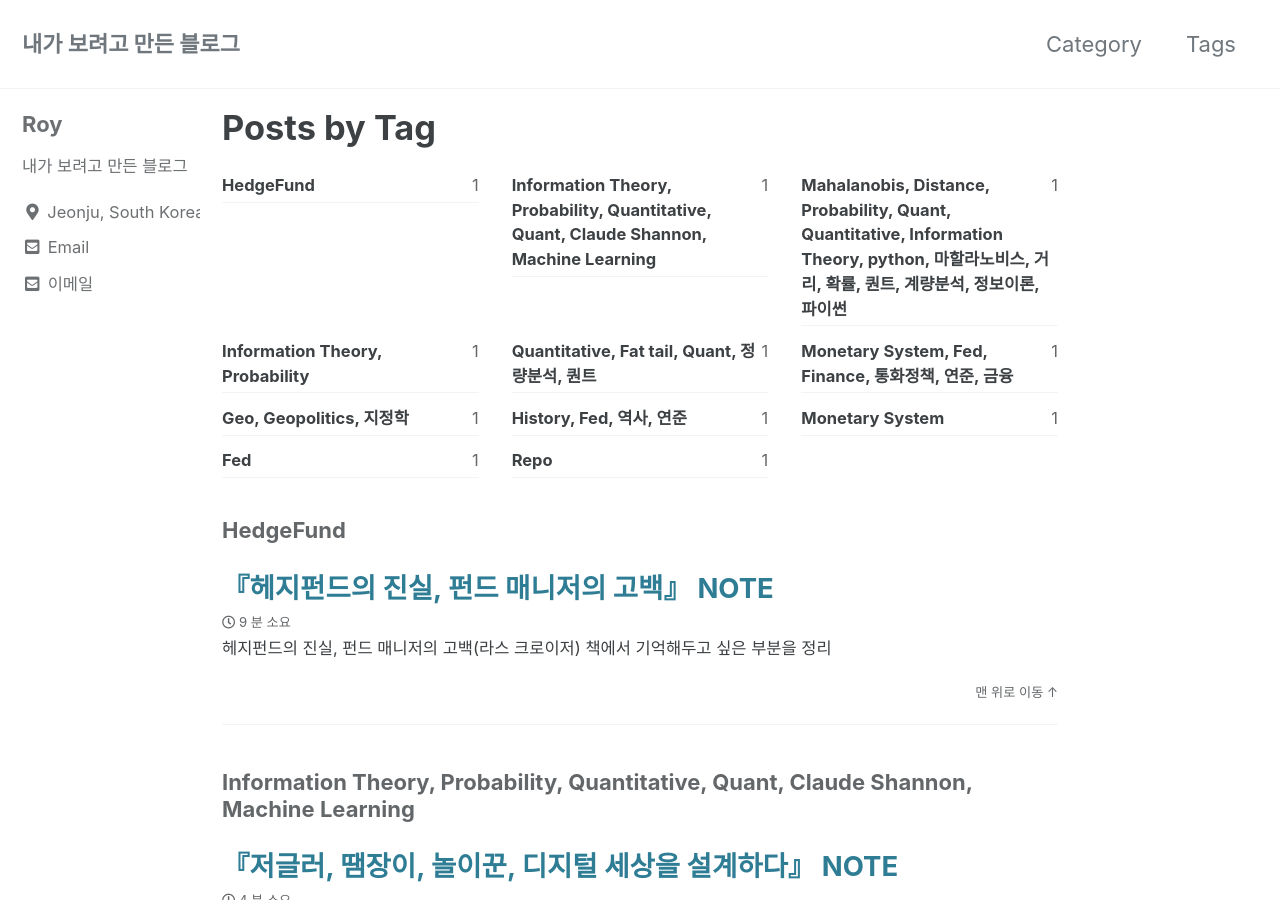
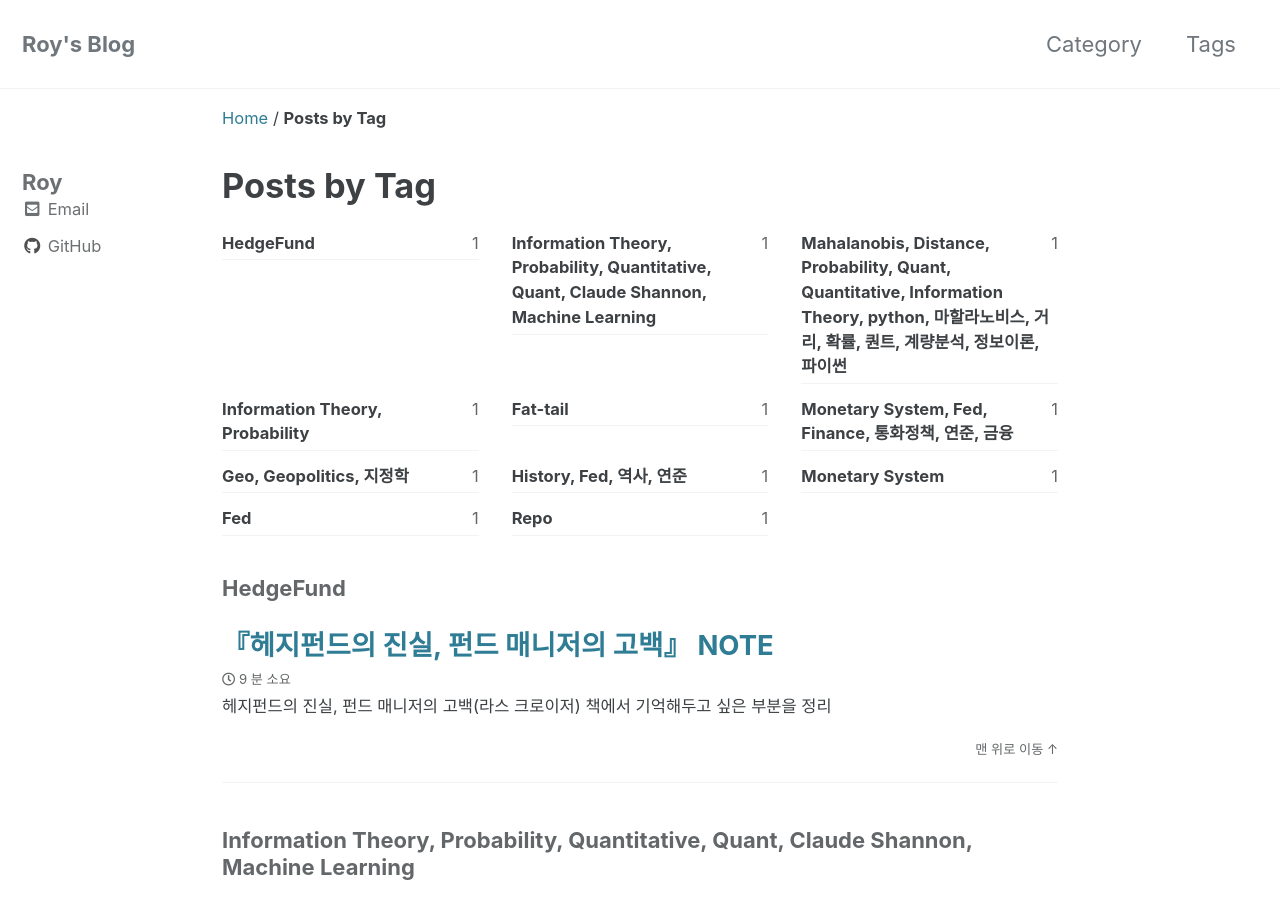
Before and after one commit to roy8in/roy8in.github.io, a Jekyll site: the page built from _pages/tag-archive.md, in a window 1280 px wide and 900 px high. Built offline with Jekyll 4.4.1, drawn with Linux system fonts in a browser that asks for light colours; cached includes are drawn as plain includes; some of the changed text lies outside the part shown.

Commit message:
change theme

```diff
--- a/_config.yml
+++ b/_config.yml
@@ -20,14 +20,14 @@ title                    : "Roy's Blog"
 title_separator          : "-"
 subtitle                 : # site tagline that appears below site title in masthead
 name                     : "Roy8in"
-description              : "내가 보려고 만든 블로그"
-url                      : "https://roy8in.github.io"
+description              : #
+url                      : #
 baseurl                  : # the subpath of your site, e.g. "/blog"
 repository               : "roy8in/comments"
 teaser                   : # path of fallback teaser image, e.g. "/assets/images/500x300.png"
 logo                     : # path of logo image to display in the masthead, e.g. "/assets/images/88x88.png"
-masthead_title           : "내가 보려고 만든 블로그"
-# breadcrumbs            : false # true, false (default)
+masthead_title           : #
+breadcrumbs              : true # true, false (default)
 words_per_minute         : 200
 comments:
   provider               : "utterances"
@@ -50,8 +50,8 @@ reCaptcha:
 atom_feed:
   path                   : # blank (default) uses feed.xml
   hide                   : # true, false (default)
-search                   : # true, false (default)
-search_full_content      : # true, false (default)
+search                   : false # true, false (default)
+search_full_content      : false # true, false (default)
 search_provider          : # lunr (default), algolia, google
 lunr:
   search_within_pages    : # true, false (default)
@@ -87,61 +87,61 @@ social:
 
 # Analytics
 analytics:
-  provider               : false # false (default), "google", "google-universal", "google-gtag", "custom"
+  provider               : "google" # false (default), "google", "google-universal", "google-gtag", "custom"
   google:
-    tracking_id          :
-    anonymize_ip         : # true, false (default)
+    tracking_id          : "UA-180092851-1"
+    anonymize_ip         : false # true, false (default)
 
 
 # Site Author
 author:
   name             : "Roy"
   avatar           : # path of avatar image, e.g. "/assets/images/bio-photo.jpg"
-  bio              : "내가 보려고 만든 블로그"
-  location         : "Jeonju, South Korea"
-  email            : "roy8in@gmail.com"
+  bio              : #
+  # location         : "Jeonju, South Korea"
 
   links:
     - label: "Email"
       icon: "fas fa-fw fa-envelope-square"
       url: "mailto:roy8in@gmail.com"
-    - label: "Website"
-      icon: "fas fa-fw fa-link"
-      # url: "https://your-website.com"
-    - label: "Twitter"
-      icon: "fab fa-fw fa-twitter-square"
-      # url: "https://twitter.com/"
-    - label: "Facebook"
-      icon: "fab fa-fw fa-facebook-square"
-      # url: "https://facebook.com/"
     - label: "GitHub"
       icon: "fab fa-fw fa-github"
-      # url: "https://github.com/"
-    - label: "Instagram"
-      icon: "fab fa-fw fa-instagram"
-      # url: "https://instagram.com/"
+      url: "https://github.com/roy8in"
+    #- label: "Website"
+    #   icon: "fas fa-fw fa-link"
+    #   url: "https://your-website.com"
+    #- label: "Twitter"
+    #   icon: "fab fa-fw fa-twitter-square"
+    #   url: "https://twitter.com/"
+    #- label: "Facebook"
+    #    icon: "fab fa-fw fa-facebook-square"
+    #    url: "https://facebook.com/"
+
+    #- label: "Instagram"
+    #  icon: "fab fa-fw fa-instagram"
+    #  url: "https://instagram.com/"
 
 # Site Footer
 footer:
   links:
-    - label: "Twitter"
-      icon: "fab fa-fw fa-twitter-square"
-      # url:
-    - label: "Facebook"
-      icon: "fab fa-fw fa-facebook-square"
-      # url:
     - label: "GitHub"
       icon: "fab fa-fw fa-github"
       url: "https://github.com/roy8in"
-    - label: "GitLab"
-      icon: "fab fa-fw fa-gitlab"
-      # url:
-    - label: "Bitbucket"
-      icon: "fab fa-fw fa-bitbucket"
-      # url:
-    - label: "Instagram"
-      icon: "fab fa-fw fa-instagram"
-      # url:
+    # - label: "Twitter"
+    # icon: "fab fa-fw fa-twitter-square"
+    # url:
+    # - label: "Facebook"
+    # icon: "fab fa-fw fa-facebook-square"
+    # url:
+    # - label: "GitLab"
+    # icon: "fab fa-fw fa-gitlab"
+    # url:
+    # - label: "Bitbucket"
+    # icon: "fab fa-fw fa-bitbucket"
+    # url:
+    # - label: "Instagram"
+    # icon: "fab fa-fw fa-instagram"
+    # url:
 
 
 # Reading Files
@@ -282,11 +282,5 @@ defaults:
       comments: true
       share: true
       related: true
-
-  # _pages
-  - scope:
-      path: "_pages"
-      type: pages
-    values:
-      layout: single
-      author_profile: true
+      mathjax: true
+      sidebar_main: true
--- a/_posts/2022-08-31-Single_Observation.md
+++ b/_posts/2022-08-31-Single_Observation.md
@@ -2,10 +2,10 @@
 layout: post
 title: Fat Tail, Single Observation
 date: 2022-08-31
-categories: Quant
-tag: Quantitative, Fat tail, Quant, 정량분석, 퀀트
-comments: True
-use_math: True
+categories:
+    - Quant
+tag:
+    - [Fat-tail]
 ---
 
 금융자산 수익률은 두꺼운 꼬리(fat-tail) 분포를 띄는 것이 일반적이다. Fat tail은 단순히 좌, 우의 극단적인 값이 정규(Normal)분포보다 더 흔하게 발생할 뿐만 아니라 수많은 통계치의 추정을 어렵게 한다.
@@ -16,7 +16,7 @@ use_math: True
 
 함수의 '모멘트'는 함수의 값들이 분포하는 모양(shape)을 정량적으로 측정하는 방법이다.
 
-이산확률변수 $X$가 $x \in S_X$를 값으로 가지며, $X$의 확률분포함수를 $p(\cdot)$라고 할 때, 확률분포함수 $p$의
+이산확률변수 \\(X\\)가 $x \in S_X$를 값으로 가지며, $X$의 확률분포함수를 $p(\cdot)$라고 할 때, 확률분포함수 $p$의
 
 * 1차 모멘트는 평균(mean): $\sum\limits_{x \in S_X} x^{1} \times p(x)=E\left[X^1\right]$
 
```
Also changed, not shown: _includes/scripts.html (+8 -0 lines).
